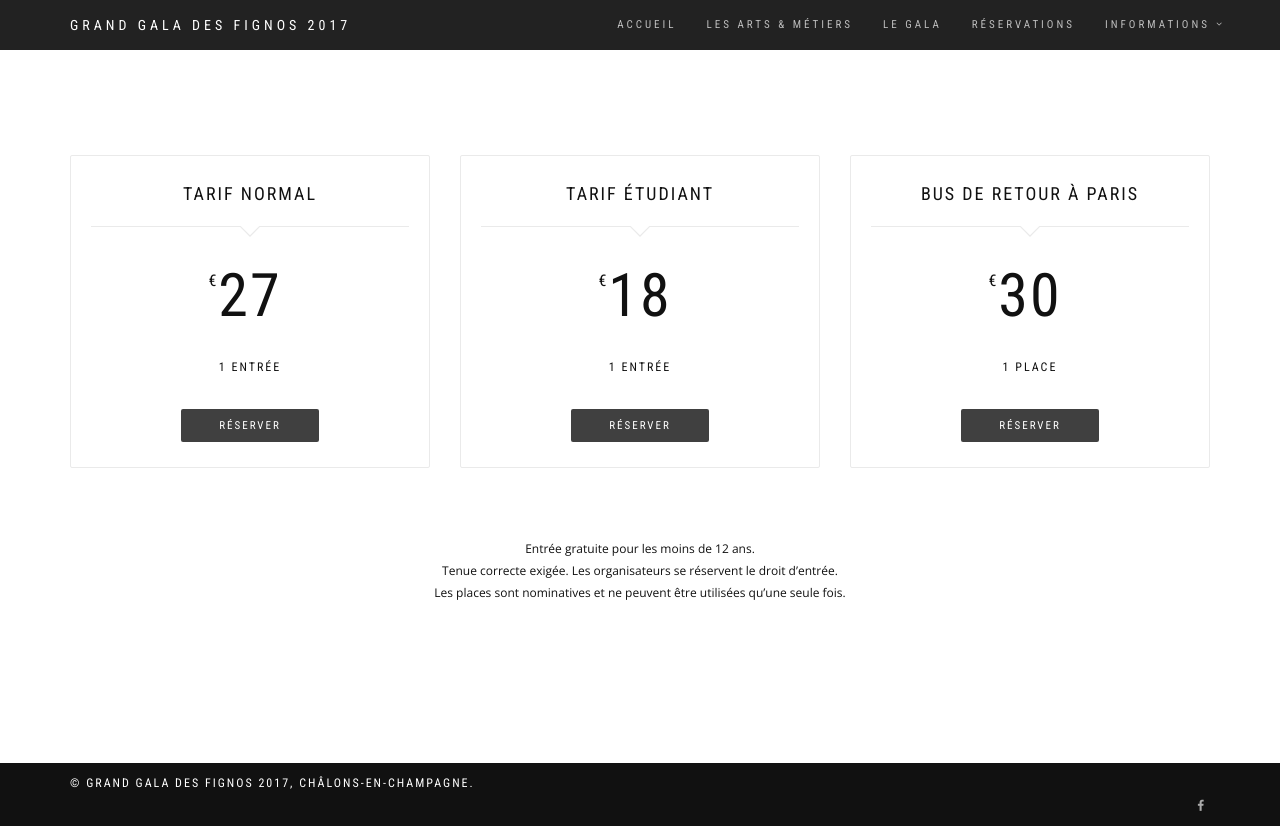
After one commit to Thomas-Merlet/grandgala, a PHP site: page /reservation.php in a window 1280 px wide. The commit adds this page. Run offline with PHP 8.4, Linux system fonts and the light colour scheme; some libraries are stand-ins or nearby versions; some web fonts are replaced.

Commit message:
Added Booking page

```diff
--- a/footer.php
+++ b/footer.php
@@ -5,12 +5,12 @@
 				<div class="row">
 
 					<div class="col-sm-6">
-						<p class="copyright font-alt">© Grand Gala des Fignos 2017, Châlons-en-Champagne.<br></p>
+						<p class="copyright font-alt">© Grand Gala des Fignos 2017, Châlons-en-Champagne.</p>
 					</div>
 
 					<div class="col-sm-6">
 						<div class="footer-social-links">
-							<a href="" target="_blank"><i class="fa fa-facebook"></i></a>
+							<a href="https://www.facebook.com/events/1644750008920811/" target="_blank"><i class="fa fa-facebook"></i></a>
 						</div>
 					</div>
 
@@ -18,4 +18,4 @@
 
 			</div>
 		</footer>
-		<!-- Footer end -->
+<!-- Footer end -->
--- a/gala.php
+++ b/gala.php
@@ -48,6 +48,7 @@
 	<!-- Document Title
 	============================================= -->
 	<title>Le Gala - Grand Gala des Fignos 2017 - Châlons-en-Champagne</title>
+	<link rel="icon" href="assets/images/favicon.ico" />
 
 </head>
 <body class="stretched device-lg">
--- a/hotels.php
+++ b/hotels.php
@@ -46,6 +46,7 @@
 	<!-- Document Title
 	============================================= -->
 	<title>Hôtels - Grand Gala des Fignos 2017 - Châlons-en-Champagne</title>
+	<link rel="icon" href="assets/images/favicon.ico" />
 
 </head>
 <body class="stretched device-lg">
--- a/les_arts_et_metiers.php
+++ b/les_arts_et_metiers.php
@@ -55,6 +55,7 @@
 	<!-- Document Title
 	============================================= -->
 	<title>Les Arts &amp; Métiers - Grand Gala des Fignos 2017 - Châlons-en-Champagne</title>
+	<link rel="icon" href="assets/images/favicon.ico" />
 
 </head>
 
--- a/menu.php
+++ b/menu.php
@@ -11,7 +11,7 @@
 					<span class="icon-bar"></span>
 					<span class="icon-bar"></span>
 				</button>
-				<a class="navbar-brand" href="index.html">Grand Gala des Fignos 2017</a>
+				<a class="navbar-brand" href="index.html" style="font-size: 14px">Grand Gala des Fignos 2017</a>
 			</div>
 
 			<div class="collapse navbar-collapse" id="custom-collapse">
@@ -20,6 +20,7 @@
 					<li class="current"><a href="http://ggch.gadz.org/index.php"><div>Accueil</div></a></li>
 					<li><a href="http://ggch.gadz.org/les_arts_et_metiers.php"><div>Les Arts &amp; Métiers</div></a></li>
 					<li><a href="http://ggch.gadz.org/gala.php"><div>Le Gala</div></a></li>
+					<li><a href="http://ggch.gadz.org/reservation.php"><div>Réservations</div></a></li>
 
 					<li class="dropdown">
 								<a class="dropdown-toggle" data-toggle="dropdown">Informations</a>
@@ -29,6 +30,7 @@
 								</ul>
 					</li>
 
+
 				</ul>
 			</div>
 
--- /dev/null
+++ b/reservation.php
@@ -0,0 +1,137 @@
+<!DOCTYPE html>
+<html lang="en">
+<head>
+	<meta charset="UTF-8">
+	<meta name="viewport" content="width=device-width, initial-scale=1.11">
+	<meta name="description" content="">
+	<meta name="author" content="">
+
+	<!-- CSS -->
+	<link href="assets/bootstrap/css/bootstrap.min.css" rel="stylesheet">
+	<link href="assets/css/simpletextrotator.css" rel="stylesheet">
+	<link href="assets/css/font-awesome.min.css" rel="stylesheet">
+	<link href="assets/css/et-line-font.css" rel="stylesheet">
+	<link href="assets/css/magnific-popup.css" rel="stylesheet">
+	<link href="assets/css/flexslider.css" rel="stylesheet">
+	<link href="assets/css/owl.carousel.css" rel="stylesheet">
+	<link href="assets/css/animate.css" rel="stylesheet">
+	<link href="assets/css/style.css" rel="stylesheet">
+
+	<!-- Javascript files -->
+	<script src="assets/js/jquery-2.1.3.min.js"></script>
+	<script src="assets/bootstrap/js/bootstrap.min.js"></script>
+	<script src="assets/js/jquery.mb.YTPlayer.min.js"></script>
+	<script src="assets/js/appear.js"></script>
+	<script src="assets/js/jquery.simple-text-rotator.min.js"></script>
+	<script src="assets/js/jqBootstrapValidation.js"></script>
+	<script src="http://maps.google.com/maps/api/js?sensor=true"></script>
+	<script src="assets/js/gmaps.js"></script>
+	<script src="assets/js/isotope.pkgd.min.js"></script>
+	<script src="assets/js/imagesloaded.pkgd.js"></script>
+	<script src="assets/js/jquery.flexslider-min.js"></script>
+	<script src="assets/js/jquery.magnific-popup.min.js"></script>
+	<script src="assets/js/jquery.fitvids.js"></script>
+	<script src="assets/js/smoothscroll.js"></script>
+	<script src="assets/js/wow.min.js"></script>
+	<script src="assets/js/owl.carousel.min.js"></script>
+	<script src="assets/js/contact.js"></script>
+	<script src="assets/js/custom.js"></script>
+	<!-- Document Title
+	============================================= -->
+	<title>Réservations - Grand Gala des Fignos 2017 - Châlons-en-Champagne</title>
+	<link rel="icon" href="assets/images/favicon.ico" />
+
+<script type="text/javascript" charset="UTF-8" src="./Accès - Grand Gala des Fignos 2015 - Châlons-en-Champagne_files/common.js"></script><script type="text/javascript" charset="UTF-8" src="./Accès - Grand Gala des Fignos 2015 - Châlons-en-Champagne_files/map.js"></script><script type="text/javascript" charset="UTF-8" src="./Accès - Grand Gala des Fignos 2015 - Châlons-en-Champagne_files/util.js"></script><script type="text/javascript" charset="UTF-8" src="./Accès - Grand Gala des Fignos 2015 - Châlons-en-Champagne_files/geocoder.js"></script><script type="text/javascript" charset="UTF-8" src="./Accès - Grand Gala des Fignos 2015 - Châlons-en-Champagne_files/marker.js"></script><script type="text/javascript" charset="UTF-8" src="./Accès - Grand Gala des Fignos 2015 - Châlons-en-Champagne_files/onion.js"></script><script type="text/javascript" charset="UTF-8" src="./Accès - Grand Gala des Fignos 2015 - Châlons-en-Champagne_files/controls.js"></script><script type="text/javascript" charset="UTF-8" src="./Accès - Grand Gala des Fignos 2015 - Châlons-en-Champagne_files/stats.js"></script></head>
+
+<body class="stretched device-lg">
+
+	</head>
+<body class="stretched device-lg">
+
+	<!-- Preloader -->
+	<div class="page-loader">
+		<div class="loader">Chargement...</div>
+	</div>
+
+	<?php include 'menu.php'; ?>
+
+
+		<!-- Content
+		============================================= -->
+
+		<!-- Pricing start -->
+		<section class="module">
+			<div class="container">
+
+				<div class="row multi-columns-row">
+
+					<div class="col-sm-6 col-md-4 col-lg-4">
+
+						<div class="price-table font-alt">
+							<h4>Tarif normal</h4>
+							<div class="borderline"></div>
+							<p class="price"><span>€</span>27</p>
+							<ul class="price-details">
+							<li>1 entrée</li>
+							</ul>
+							<a href="https://collecte.io/grand-gala-des-fignos-edition-2017-ch216" class="btn btn-d btn-round">Réserver</a>
+						</div>
+
+					</div>
+
+					<div class="col-sm-6 col-md-4 col-lg-4">
+
+						<div class="price-table font-alt">
+							<h4>Tarif étudiant</h4>
+							<div class="borderline"></div>
+							<p class="price"><span>€</span>18</p>
+							<ul class="price-details">
+								<li>1 entrée</li>
+							</ul>
+							<a href="https://collecte.io/grand-gala-des-fignos-edition-2017-ch216" class="btn btn-d btn-round">Réserver</a>
+						</div>
+
+					</div>
+
+					<div class="col-sm-6 col-md-4 col-lg-4">
+
+						<div class="price-table font-alt">
+							<h4>Bus de retour à Paris</h4>
+							<div class="borderline"></div>
+							<p class="price"><span>€</span>30</p>
+							<ul class="price-details">
+								<li>1 place</li>
+							</ul>
+							<a href="https://collecte.io/grand-gala-des-fignos-edition-2017-ch216" class="btn btn-d btn-round">Réserver</a>
+						</div>
+
+					</div>
+
+				</div><!-- .row -->
+
+				<div class="row mt-40">
+
+					<div class="col-sm-6 col-sm-offset-3 align-center">
+						<p>Entrée gratuite pour les moins de 12 ans. </br>
+							Tenue correcte exigée. Les organisateurs se réservent le droit d’entrée. </br>
+							Les places sont nominatives et ne peuvent être utilisées qu’une seule fois.</p>
+					</div>
+
+				</div><!-- .row -->
+
+			</div>
+		</section>
+		<!-- Pricing end -->
+
+
+
+		<?php include 'footer.php'; ?>
+
+	</div><!-- #wrapper end -->
+
+	<!-- Go To Top
+	============================================= -->
+	<div id="gotoTop" class="icon-angle-up" style="display: none;"></div>
+
+
+</body></html>
```
Also changed, not shown: acces.php (+17 -9 lines), index.php (+19 -6 lines), assets/images/Fond_Affiche.jpg (deleted), assets/images/Fond_Affiche.png (added), assets/images/favicon.ico (added), 1 other file.
